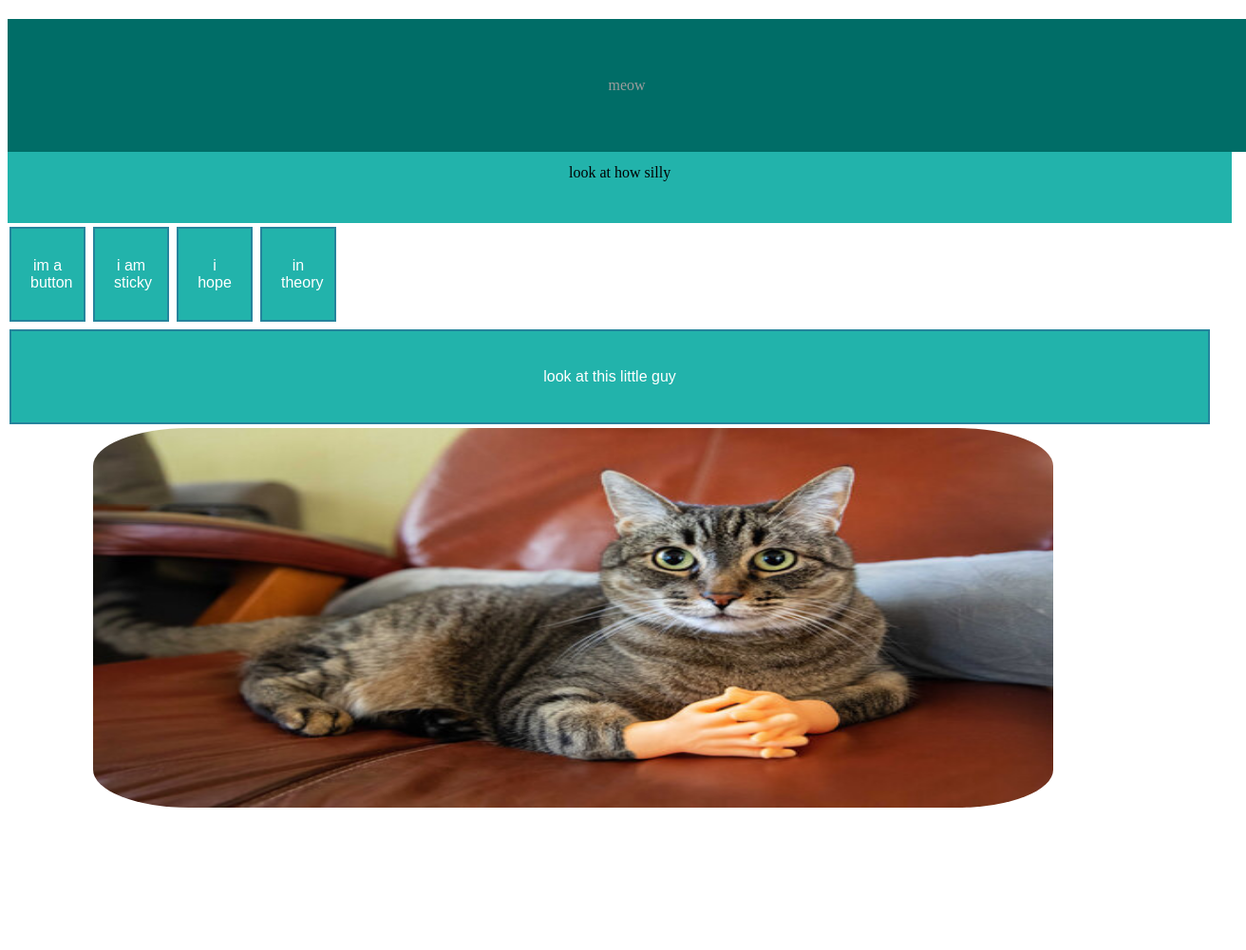
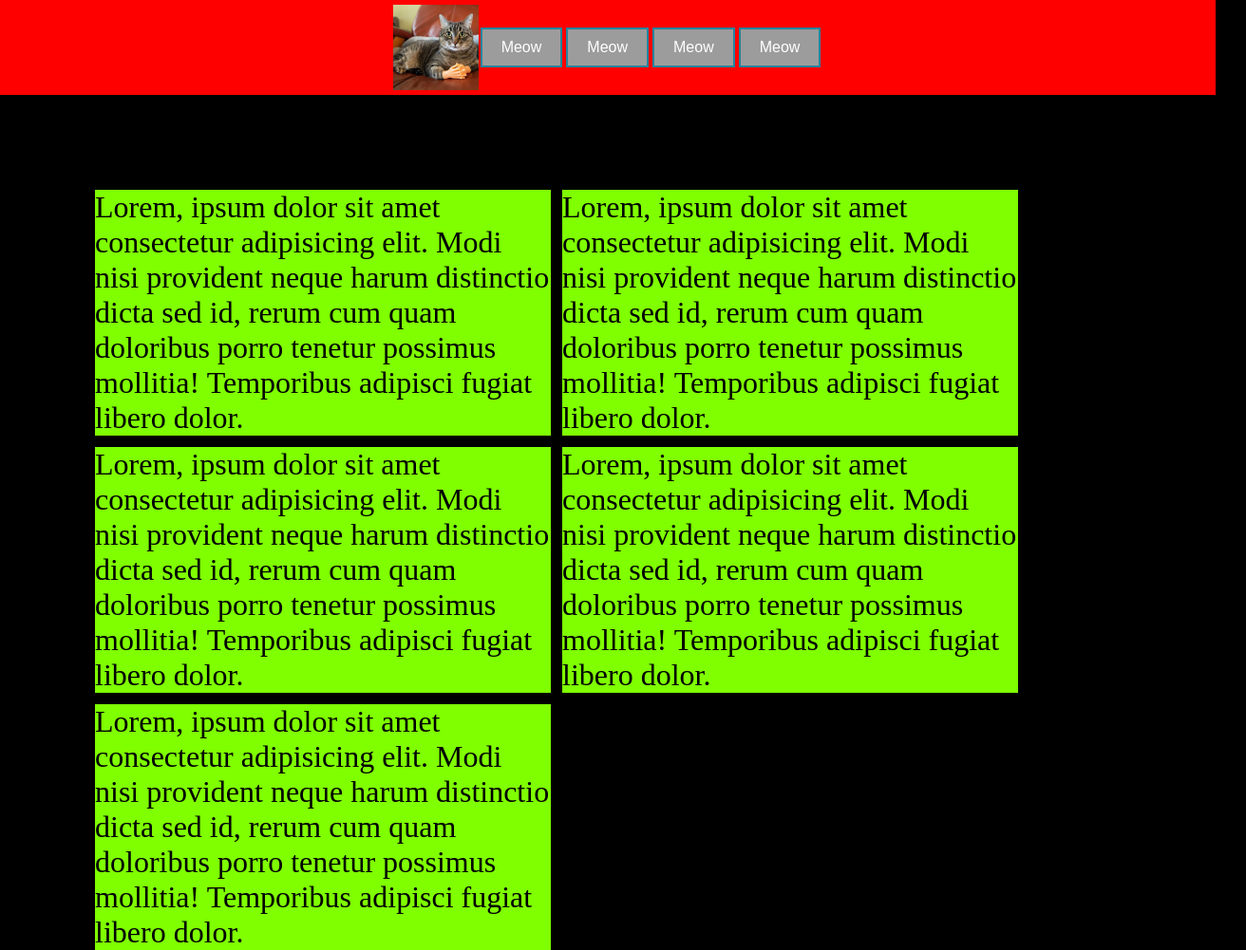
Before and after one commit to CasperFord/CasperFord.github.io, a plain HTML site: page week4/week4/index.html in a window 1280 px wide. Shown: the whole page at 95% size, 1312 px wide, since content can reach past the window. Before the commit the page ends 863 px from the top, so only its background shows below. Drawn offline with Linux system fonts and the light colour scheme.

Commit message:
Add files via upload
Okay here is the new version!

```diff
--- a/week4/week4/index.html
+++ b/week4/week4/index.html
@@ -1,38 +1,42 @@
 <!DOCTYPE html>
 <html lang="en">
+
 <head>
     <meta charset="UTF-8">
     <meta name="viewport" content="width=device-width, initial-scale=1.0">
     <title>meow</title>
-
-
-    <div class="flexCard" style="background-color: rgb(0, 109, 103); width: 100%; height: 100px; text-align: center; padding: 20px;"
-
-
-        style="color: white; font-size: 0.5rem;">meow</h1>
-    </div>
-
+    <link rel="stylesheet" href="./style.css">
 </head>
 
 <body>
-    <div class="fixedCard" style="background-color: rgb(34, 179, 171); width: 100%; height: 50px; text-align: center; padding: 1%;"
-         style="color: white; font-size: 0.5rem;">look at how silly</h1>
+    <div class="flexCard">
+        <img src="./assets/funny cat.jpg"></img>
+        <button class="buttonClass">Meow</button>
+        <button class="buttonClass">Meow</button>
+        <button class="buttonClass">Meow</button>
+        <button class="buttonClass">Meow</button>
     </div>
 
- <button sticky class="fixedCard" style="background-color: rgb(34, 179, 171); width: 80px; height: 100px; text-align: center; padding: 20px;"
-         style="color: white; font-size: 0.5rem;">im a button</button>
- <button class="fixedCard" style="background-color: rgb(34, 179, 171); width: 80px; height: 100px; text-align:fixed; padding: 20px;"
-         style="color: white; font-size: 0.5rem;">i am sticky</button>
-         <button class="fixedCard" style="background-color: rgb(34, 179, 171); width: 80px; height: 100px; text-align: center; padding: 20px;"
-         style="color: white; font-size: 0.5rem;">i hope</button>
-         <button class="fixedCard" style="background-color: rgb(34, 179, 171); width: 80px; height: 100px; text-align: center; padding: 20px;"
-         style="color: rgb(255, 255, 255); font-size: 0.5rem;">in theory</button>
+    <div class="fixedCard">
+        <div>Lorem, ipsum dolor sit amet consectetur adipisicing elit. Modi nisi provident neque harum distinctio dicta
+            sed id, rerum cum quam doloribus porro tenetur possimus mollitia! Temporibus adipisci fugiat libero dolor.
+        </div>
+        <div>Lorem, ipsum dolor sit amet consectetur adipisicing elit. Modi nisi provident neque harum distinctio dicta
+            sed id, rerum
+            cum quam doloribus porro tenetur possimus mollitia! Temporibus adipisci fugiat libero dolor.</div>
+        <div>Lorem, ipsum dolor sit amet consectetur adipisicing elit. Modi nisi provident neque harum distinctio dicta
+            sed id, rerum
+            cum quam doloribus porro tenetur possimus mollitia! Temporibus adipisci fugiat libero dolor.</div>
+        <div>Lorem, ipsum dolor sit amet consectetur adipisicing elit. Modi nisi provident neque harum distinctio dicta
+            sed id, rerum
+            cum quam doloribus porro tenetur possimus mollitia! Temporibus adipisci fugiat libero dolor.</div>
+        <div>Lorem, ipsum dolor sit amet consectetur adipisicing elit. Modi nisi provident neque harum distinctio dicta
+            sed id, rerum
+            cum quam doloribus porro tenetur possimus mollitia! Temporibus adipisci fugiat libero dolor.</div>
+
+    </div>
+
 
 </body>
- <button class="fixedCard" style="background-color: rgb(34, 179, 171); width: 100%; height: 100px; text-align: center; padding: 20px;"
-         style="color: white; font-size: 0.5rem;">look at this little guy</button>
- <link rel="stylesheet" href="style.css">
-              <img src="../assets/funny cat.jpg" alt="Funny Cat" style="width: 100%; height: 400px; border-radius: 10%; margin-right: 0px; inline-size: 80%; position: relative; top: 0px; left: 90px;   ">
-    <link rel="funny cat.jpg" href="funny cat.jpg">
 
 </html>
--- a/week4/week4/style.css
+++ b/week4/week4/style.css
@@ -4,28 +4,75 @@
 
 body {
   font-size: 1rem;
+  padding: 0px;
+  margin: 0px;
+  background-color: black;
 }
 
 .flexCard {
+  position: fixed;
+  top: 0px;
+  left: 0px;
   text-align: center;
-  width: 100px;
+  background-color: red;
+  width: 100vw;
   height: 100px;
   display: flex;
   justify-content: center;
   align-items: center;
-  margin-top: 20px;
-  color: rgb(156, 156, 156);
-  display: grid;
+  color: rgb(247, 247, 247);
+  z-index: 10;
 
 }
- button {
+
+.flexCard > img{
+  height: 90px;
+  width: 90px;
+  object-fit: cover;
+}
+
+ .buttonClass {
   background-color: rgb(156, 156, 156);
   color: white;
   border: 2px solid rgb(37, 132, 156);
   padding: 10px 20px;
   text-align: center;
   text-decoration: none;
-  display: inline-block;
   font-size: 16px;
-  margin: 4px 2px;
-  cursor: pointer;  }
+  margin: 4px 2px;}
+
+  .fixedCard{
+    position: absolute;
+    top: 200px;
+    width: 75%;
+    padding-left: 100px;
+    padding-right: 100px;
+    color: white;
+    display: grid;
+    grid-template-columns: 50% 50%;
+    gap: 12px;
+  }
+
+  .fixedCard > div {
+    min-width: 300px;
+    background-color: chartreuse;
+    display: flex;
+    color: black;
+    font-size: 2rem;
+
+  }
+
+@media screen and (max-width: 720px) {
+  :root{
+    font-size: 20px;
+  }
+
+  .fixedCard{
+    display: grid;
+    grid-template-rows: 50% 50%;
+  }
+
+  .fixedCard > div{
+    background-color: aqua;
+  }
+}
```
Also changed, not shown: week4/index.html (added, +33 -0 lines).
